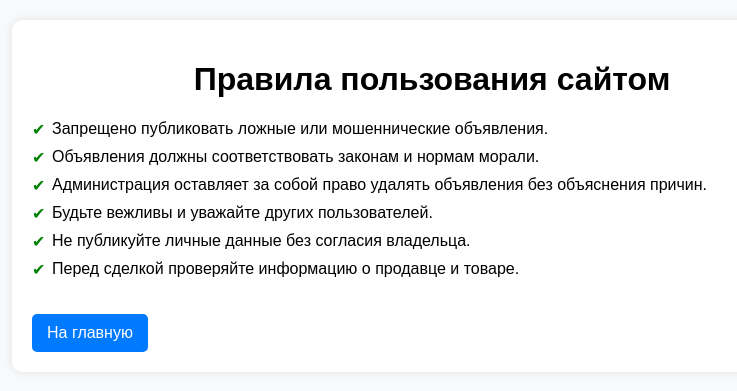
After one commit to gorohfndrew/myproject, a Django app: template ads/templates/rules.html in a window 1280 px wide. The commit adds this page. Shown: the top 391 px of the page, without its empty margins (208-945 px from the left). Run offline with Django 5.2, Linux system fonts and the light colour scheme; the template is opened without the code that fills it, so the values that code supplies are empty.

Commit message:
добавляем новые файлы

```diff
--- a/ads/serializers.py
+++ b/ads/serializers.py
@@ -1,6 +1,6 @@
 # mydona/serializers.py
 from rest_framework import serializers
-from .models import Ad, Category
+from .templates.ads.models import Ad, Category
 
 class AdSerializer(serializers.ModelSerializer):
     class Meta:
--- a/ads/models.py
+++ b/ads/templates/ads/models.py
@@ -1,4 +1,3 @@
-from django.db import models
 from django.db import models
 from django.contrib.auth import get_user_model
 
--- /dev/null
+++ b/ads/templates/rules.html
@@ -0,0 +1,71 @@
+<!DOCTYPE html>
+<html lang="ru">
+<head>
+    <meta charset="UTF-8">
+    <meta name="viewport" content="width=device-width, initial-scale=1.0">
+    <title>Правила сайта</title>
+    <style>
+        body {
+            font-family: Arial, sans-serif;
+            margin: 20px;
+            padding: 0;
+            background: #f8f9fa;
+            text-align: center;
+        }
+        .container {
+            max-width: 800px;
+            margin: 20px auto;
+            background: white;
+            padding: 20px;
+            border-radius: 10px;
+            box-shadow: 0 0 10px rgba(0, 0, 0, 0.1);
+            text-align: left;
+        }
+        h1 {
+            text-align: center;
+        }
+        ul {
+            list-style-type: none;
+            padding: 0;
+        }
+        li {
+            font-size: 16px;
+            margin: 10px 0;
+            padding-left: 20px;
+            position: relative;
+        }
+        li:before {
+            content: "✔";
+            position: absolute;
+            left: 0;
+            color: green;
+        }
+        .btn {
+            display: inline-block;
+            padding: 10px 15px;
+            background: #007bff;
+            color: white;
+            text-decoration: none;
+            border-radius: 5px;
+            margin-top: 20px;
+        }
+        .btn:hover {
+            background: #0056b3;
+        }
+    </style>
+</head>
+<body>
+    <div class="container">
+        <h1>Правила пользования сайтом</h1>
+        <ul>
+            <li>Запрещено публиковать ложные или мошеннические объявления.</li>
+            <li>Объявления должны соответствовать законам и нормам морали.</li>
+            <li>Администрация оставляет за собой право удалять объявления без объяснения причин.</li>
+            <li>Будьте вежливы и уважайте других пользователей.</li>
+            <li>Не публикуйте личные данные без согласия владельца.</li>
+            <li>Перед сделкой проверяйте информацию о продавце и товаре.</li>
+        </ul>
+        <a href="{% url 'ads_list' %}" class="btn">На главную</a>
+    </div>
+</body>
+</html>
--- a/mydona/admin.py
+++ b/mydona/admin.py
@@ -1,4 +1,3 @@
-from django.contrib import admin
 from django.contrib import admin
 from .models import Ad, Category
 
--- a/myproject/urls.py
+++ b/myproject/urls.py
@@ -1,6 +1,6 @@
 from django.contrib import admin
 from django.urls import path, include
-from ads.views import ads_list  # <-- Импортируем ads_list правильно
+from ads.templates.ads.views import ads_list  # <-- Импортируем ads_list правильно
 
 urlpatterns = [
     path('admin/', admin.site.urls),
```
Also changed, not shown: ads/templates/ads/ad_detail.html (added, +49 -0 lines), ads/templates/ads/ads_list.html (+83 -15 lines), ads/templates/ads/forms.py (added, +7 -0 lines), ads/templates/ads/views.py (added, +41 -0 lines), ads/urls.py (+8 -4 lines), ads/views.py (deleted, +0 -21 lines), ads/templates/ads/admin.py (renamed from ads/admin.py).
